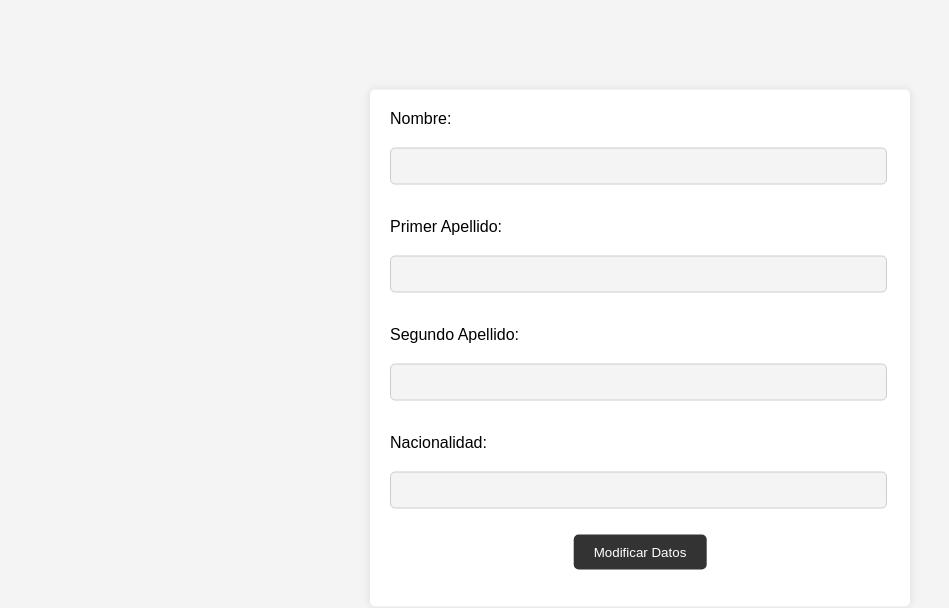
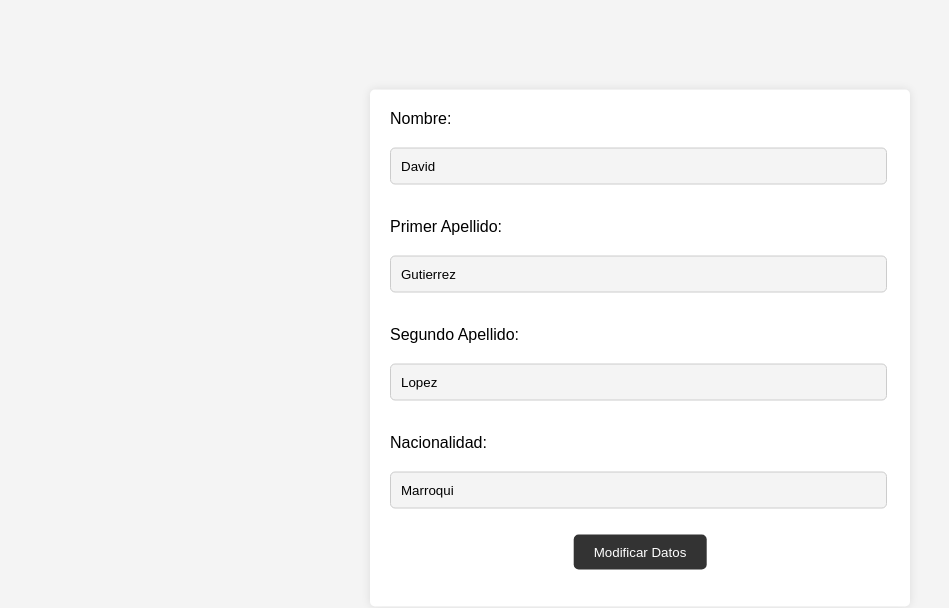
Before and after one commit to pinoxx64/BancoJS, a plain HTML site: page index.html in a window 1280 px wide. Shown: the part 52-660 px from the top of the page, without its empty margins (0-949 px from the left). Drawn offline with Linux system fonts and the light colour scheme.

Commit message:
Valores defauld

```diff
--- a/app.js
+++ b/app.js
@@ -1,11 +1,23 @@
 document.addEventListener("DOMContentLoaded", function () {
+    class Persona{
+        constructor(nombre,ape1,ape2,nac){
+            this.nombre=nombre
+            this.ape1=ape1
+            this.ape2=ape2
+            this.nac=nac
+        }
+    }
+
     function cargarDatos() {
-        /*document.getElementById('idPersona').value = persona.id
+        var persona=new Persona('David','Gutierrez','Lopez','Marroqui')
+
         document.getElementById('nombre').value = persona.nombre
-        document.getElementById('apellido1').value = persona.apellido1
-        document.getElementById('apellido2').value = persona.apellido2
-        document.getElementById('nacionalidad').value = persona.nacionalidad*/
+        document.getElementById('apellido1').value = persona.ape1
+        document.getElementById('apellido2').value = persona.ape2
+        document.getElementById('nacionalidad').value = persona.nac
     }
+    cargarDatos()
+
 
 
 
--- a/index.html
+++ b/index.html
@@ -25,10 +25,5 @@
         </form>
 
     </section>
-
-<script>
-    cargarDatos()
-</script>
-
 </body>
 </html>
```
